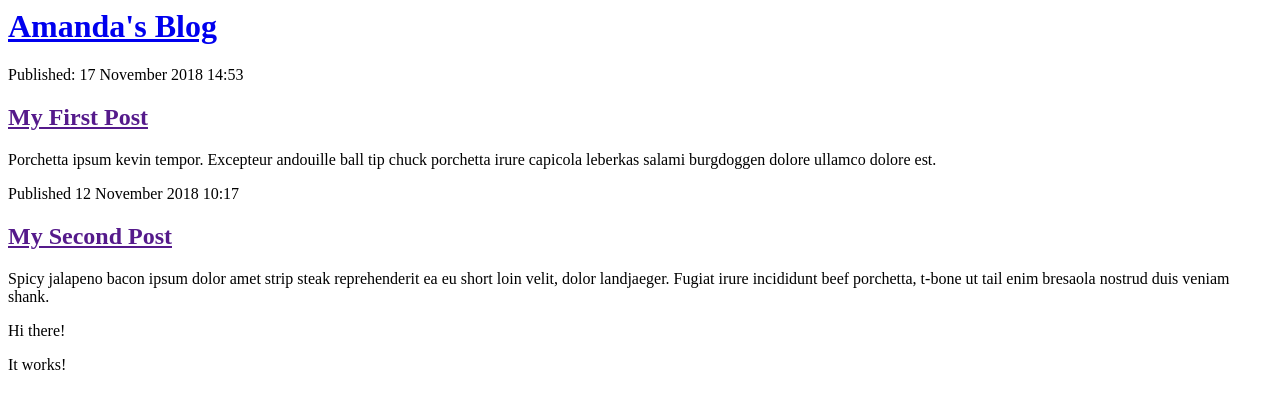
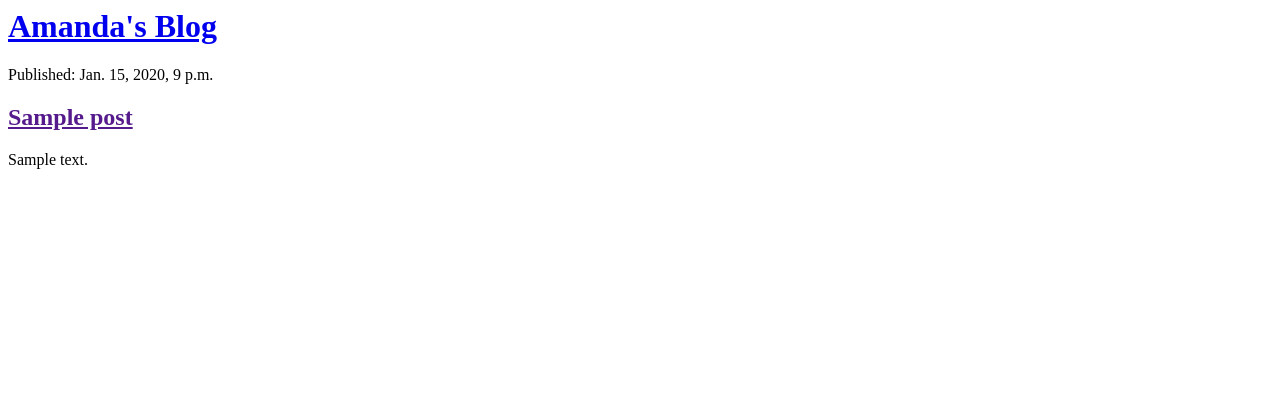
Before and after one commit to acwriter/my-first-blog, a Django app: template blog/templates/blog/post_list.html in a window 1280 px wide. Shown: the top 409 px of the page. Run offline with Django 3.2, Linux system fonts and the light colour scheme; the template is opened without the code that fills it: values that come from a table or form of the project are taken from there, others are empty; tables that the repository leaves empty hold one stand-in row (values such as "Sample post").

Commit message:
Modified templates to display posts from database.

```diff
--- a/blog/templates/blog/post_list.html
+++ b/blog/templates/blog/post_list.html
@@ -6,20 +6,10 @@
   <div>
     <h1><a href='/'>Amanda's Blog</a></h1>
     </div>
-
-    <div>
-      <p>Published: 17 November 2018 14:53</p>
-      <h2><a href="">My First Post</a></h2>
-      <p>Porchetta ipsum kevin tempor. Excepteur andouille ball tip chuck porchetta irure capicola leberkas salami burgdoggen dolore ullamco dolore est.</p>
-    </div>
-
-    <div>
-      <p>Published 12 November 2018 10:17</p>
-      <h2><a href="">My Second Post</a></h2>
-      <p>Spicy jalapeno bacon ipsum dolor amet strip steak reprehenderit ea eu short loin velit, dolor landjaeger. Fugiat irure incididunt beef porchetta, t-bone ut tail enim bresaola nostrud duis veniam shank.</p>
-    </div>
-
-  <p>Hi there!</p>
-  <p>It works!</p>
-  </body>
-  </html>
+{% for post in posts %}
+  <div>
+    <p>Published: {{ post.published_date }}</p>
+    <h2><a href="">{{ post.title}}</a></h2>
+    <p>{{ post.text|linebreaksbr }}</p>
+  </div>
+{% endfor %}
--- a/blog/views.py
+++ b/blog/views.py
@@ -1,5 +1,8 @@
 from django.shortcuts import render
+from django.utils import timezone
+from .models import Post
 
 # Create your views here.
 def post_list(request):
-    return render(request, 'blog/post_list.html', {})
+    posts = Post.objects.filter(published_date__lte=timezone.now()).order_by('published_date')
+    return render(request, 'blog/post_list.html', {'posts':posts})
```
